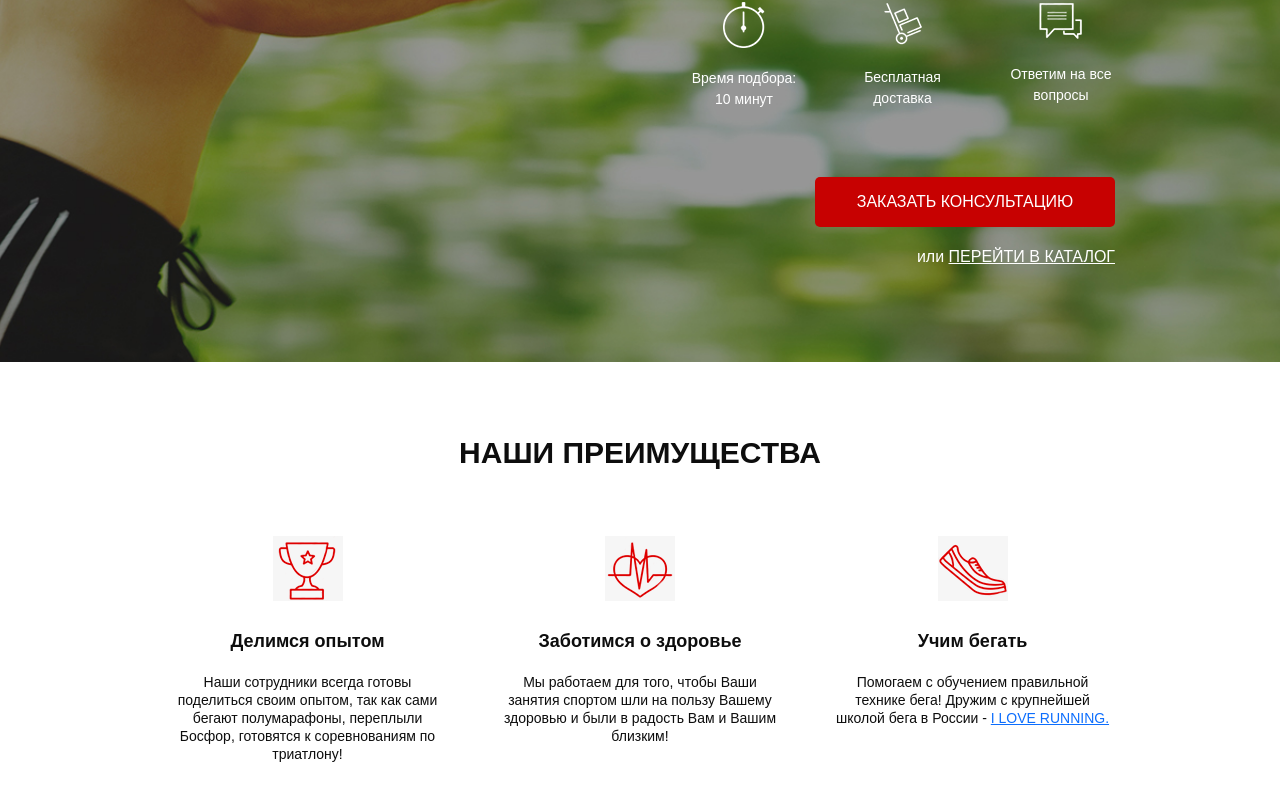
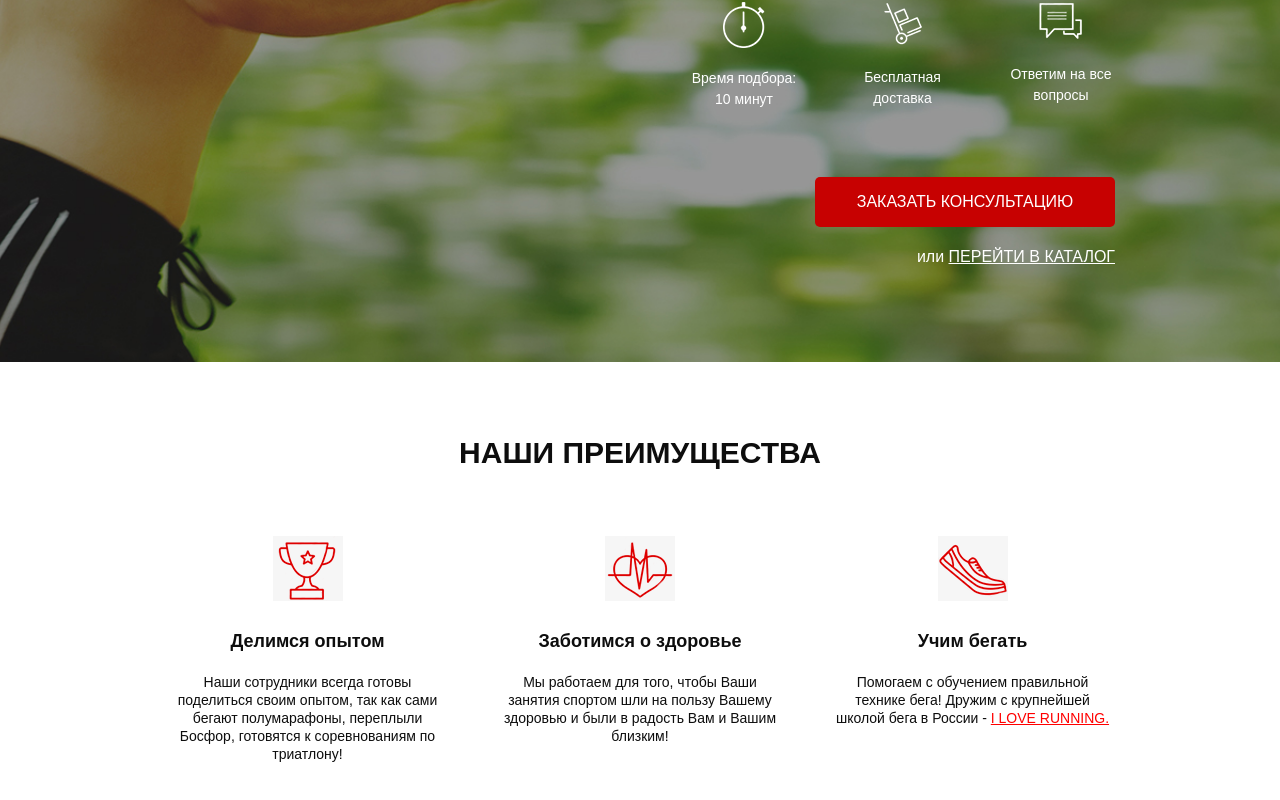
Before and after one commit to OwenSide/pulse, a website: page src/index.html in a window 1280 px wide. Shown: the part 332-1132 px from the top of the page. Drawn offline with Linux system fonts and the light colour scheme; a web font is replaced by a local one.

Commit message:
add style advantage__link

```diff
--- a/src/sass/blocks/_advantage.scss
+++ b/src/sass/blocks/_advantage.scss
@@ -34,6 +34,9 @@
             font-size: 14px;
             font-weight: 300;
             line-height: 18px;
+            a{
+                color: #F00;
+            }
         }
     }
 }
```
Also changed, not shown: src/css/style.min.css.
